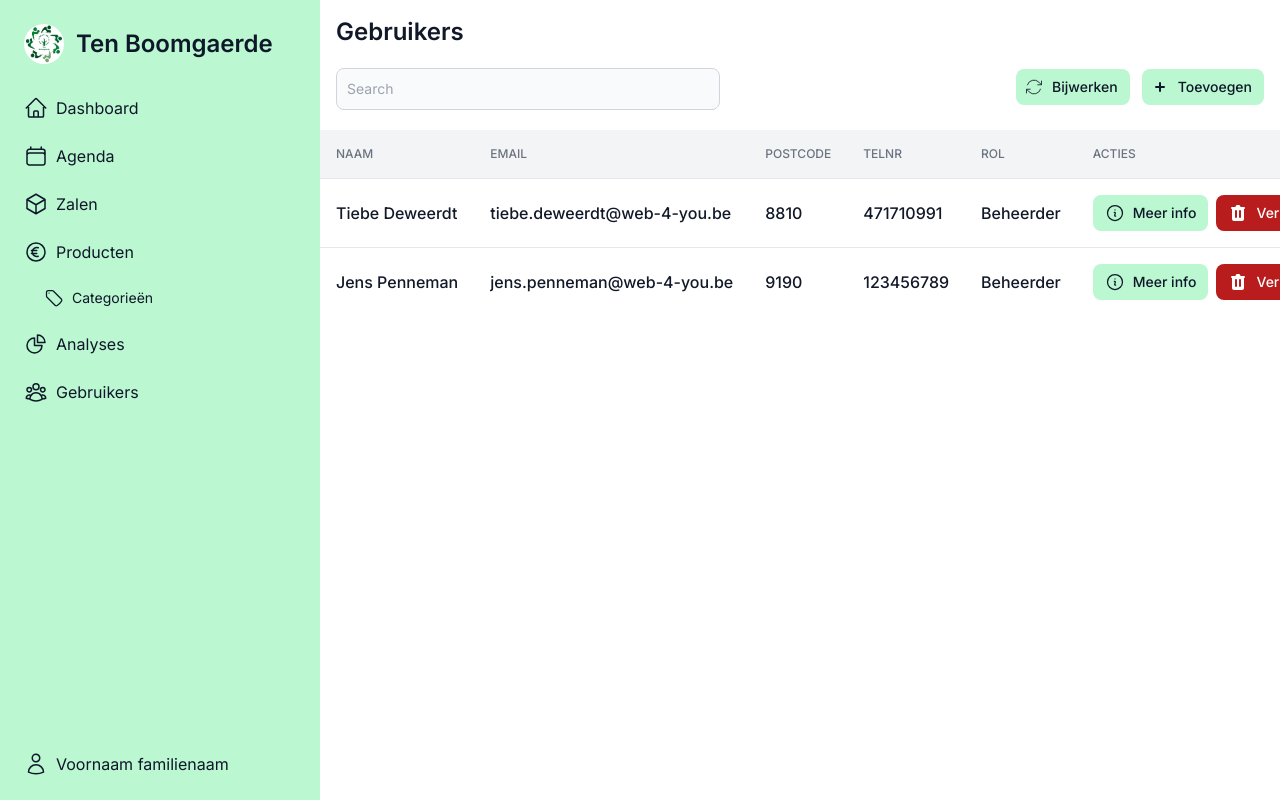
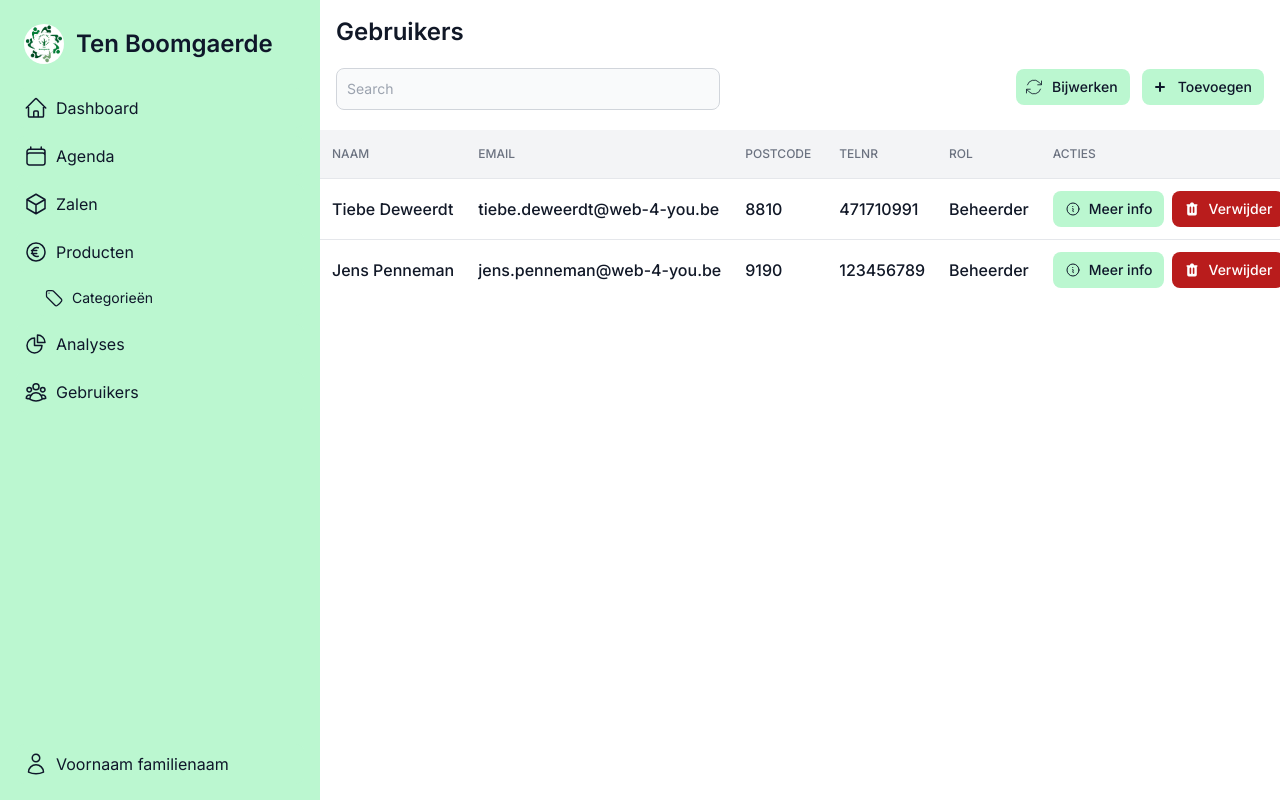
Before and after one commit to WEB4YOU-BE/P007-TenBoomgaerde, a Next.js app: page /dashboard/users in a window 1280 px wide. Built offline with nearby package versions, Linux system fonts and the light colour scheme.

Commit message:
Responsive fix on users
Signed-off-by: Tiebe Deweerdt <tiebe.dw1@gmail.com>

```diff
--- a/src/app/dashboard/users/page.tsx
+++ b/src/app/dashboard/users/page.tsx
@@ -84,7 +84,7 @@ export default function Index() {
                                         'Acties'
                                     ].map((th, index) => (
                                         <th key={index} scope={"col"}
-                                            className={"p-4 text-xs font-medium text-left text-gray-500 uppercase hidden sm:table-cell"}>
+                                            className={"py-4 pl-3 pr-4 text-xs font-medium text-left text-gray-500 uppercase hidden sm:table-cell"}>
                                             {th}
                                         </th>
                                     ))
@@ -96,7 +96,7 @@ export default function Index() {
                                         'Acties'
                                     ].map((th, index) => (
                                         <th key={index} scope={"col"}
-                                            className={"p-4 text-xs font-medium text-left text-gray-500 uppercase sm:hidden"}>
+                                            className={"py-4 pl-3 pr-4 text-xs font-medium text-left text-gray-500 uppercase sm:hidden"}>
                                             {th}
                                         </th>
                                     ))
@@ -107,29 +107,29 @@ export default function Index() {
                             <tbody className={"divide-y divide-gray-200"}>
                             {users.map((user) => (
                                 <tr className={"hover:bg-gray-100"} key={user.id}>
-                                    <td className={"p-4 text-base font-medium text-gray-900 whitespace-nowrap"}>
+                                    <td className={"p-3 text-xs sm:text-base font-medium text-gray-900 whitespace-nowrap"}>
                                         <data value={"naam"}>{user.name}</data>
                                     </td>
-                                    <td className={"p-4 text-base font-medium text-gray-900 whitespace-nowrap hidden sm:table-cell"}>
+                                    <td className={"p-3 text-base font-medium text-gray-900 whitespace-nowrap hidden sm:table-cell"}>
                                         <data value={"email"}>{user.email}</data>
                                     </td>
-                                    <td className={"p-4 text-base font-medium text-gray-900 whitespace-nowrap hidden sm:table-cell"}>
+                                    <td className={"p-3 text-base font-medium text-gray-900 whitespace-nowrap hidden sm:table-cell"}>
                                         <data value={"email"}>{user.postcode}</data>
                                     </td>
-                                    <td className={"p-4 text-base font-medium text-gray-900 whitespace-nowrap hidden sm:table-cell"}>
+                                    <td className={"p-3 text-base font-medium text-gray-900 whitespace-nowrap hidden sm:table-cell"}>
                                         <data value={"email"}>{user.telnr}</data>
                                     </td>
-                                    <td className={"p-4 text-base font-medium text-gray-900 whitespace-nowrap"}>
+                                    <td className={"p-3 text-xs sm:text-base font-medium text-gray-900 whitespace-nowrap"}>
                                         <data value={"email"}>{user.rol}</data>
                                     </td>
-                                    <td className={"p-4 space-x-2 whitespace-nowrap"}>
+                                    <td className={"p-3 space-x-2 whitespace-nowrap"}>
                                         <Link
                                             className={"inline-flex items-center px-3 py-2 text-sm font-medium text-center rounded-lg bg-green-200 hover:bg-green-300 focus:ring-4 focus:ring-green-300"}
                                             href={`/dashboard/users/${user.id}`}
                                         >
                                             <svg xmlns={"http://www.w3.org/2000/svg"} fill={"none"}
                                                  viewBox={"0 0 24 24"} strokeWidth={1.5} stroke={"currentColor"}
-                                                 className={"w-5 h-5"}>
+                                                 className={"w-3 sm:w-4 h-3 sm:h-4"}>
                                                 <path strokeLinecap={"round"} strokeLinejoin={"round"}
                                                       d={"M11.25 11.25l.041-.02a.75.75 0 011.063.852l-.708 2.836a.75.75 0 001.063.853l.041-.021M21 12a9 9 0 11-18 0 9 9 0 0118 0zm-9-3.75h.008v.008H12V8.25z"}/>
                                             </svg>
@@ -139,7 +139,7 @@ export default function Index() {
                                             className={"inline-flex items-center px-3 py-2 text-sm font-medium text-center text-white bg-red-700 rounded-lg hover:bg-red-800 focus:ring-4 focus:ring-red-300"}
                                         >
                                             <svg
-                                                className={"w-5 h-5"}
+                                                className={"w-3 sm:w-4 h-3 sm:h-4"}
                                                 fill={"currentColor"}
                                                 viewBox={"0 0 20 20"}
                                                 xmlns={"http://www.w3.org/2000/svg"}
```
